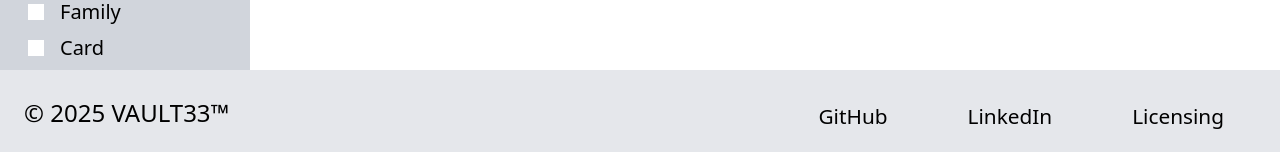
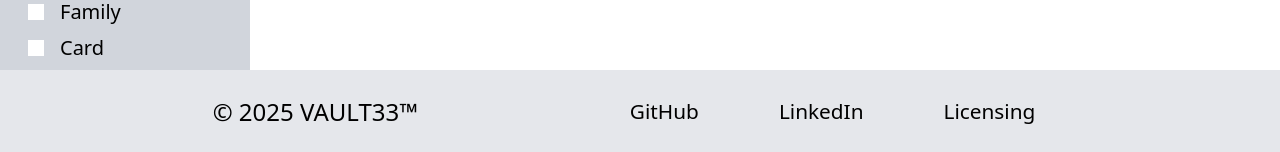
Before and after one commit to thedenisovan/videogame-archive, a React (Vite) app: page / in a window 1280 px wide. Shown: the part 715-867 px from the top of the page. Built offline with nearby package versions, Linux system fonts and the light colour scheme; no server answers.

Commit message:
Fix: footer collapsing on large screens

```diff
--- a/src/components/footer/FooterComp.tsx
+++ b/src/components/footer/FooterComp.tsx
@@ -10,8 +10,9 @@ export default function FooterComp() {
       container
       className={`p-4 ${
         !dark ? '!bg-gray-200' : '!bg-gray-800 text-white'
-      } rounded-0 max-w-[1600px] lg:max-w-[2300px] m-auto shadow-none`}
+      } rounded-0 shadow-none w-[100%]`}
     >
+      <div className='m-auto max-w-[1600px] lg:max-w-[2300px] md:flex md:items-center md:!justify-between md:gap-45'>
         <FooterCopyright
           className={`${
             dark ? 'text-white' : 'text-black'
@@ -19,7 +20,7 @@ export default function FooterComp() {
           by=' VAULT33™'
           year={2025}
         />
-      <FooterLinkGroup className='flex justify-center align-middle gap-5 pt-2 mb-0'>
+        <FooterLinkGroup className='flex justify-center align-middle gap-5 pt-2 md:!pt-0 mb-0 '>
           <FooterLink
             children='GitHub'
             href='https://github.com/thedenisovan?tab=overview&from=2025-08-01&to=2025-08-12'
@@ -36,6 +37,7 @@ export default function FooterComp() {
             dark={dark}
           />
         </FooterLinkGroup>
+      </div>
     </Footer>
   );
 }
```
Lines whose indentation alone changed are shown as unchanged.
